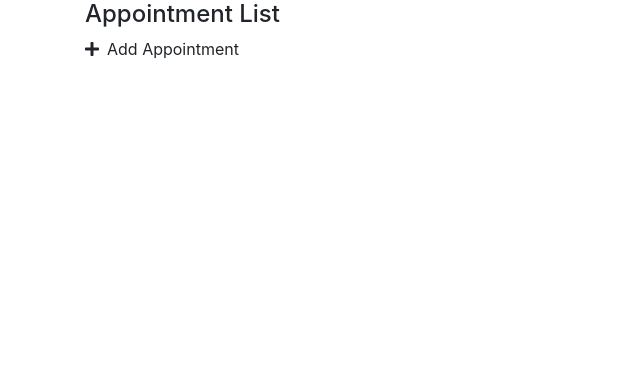
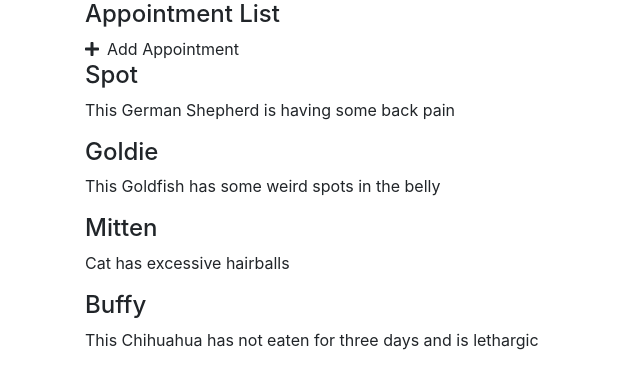
Before and after one commit to Lisigner/curricula, a Vue app: page / in a window 1280 px wide. Shown: the top 388 px of the page, without its empty margins (0-640 px from the left). Built offline with nearby package versions, Linux system fonts and the light colour scheme.

Commit message:
Update App.vue
Using v-for and v-bind to retrieve and show data

```diff
--- a/src/App.vue
+++ b/src/App.vue
@@ -2,6 +2,10 @@
   <div id="main-app" class="container">
     <h4>{{title}}</h4>
     <font-awesome-icon icon="plus" class="mr-2"/>Add Appointment
+    <div v-for="(item, i) in appointments" v-bind:key="i">
+      <h4>{{item.petName}}</h4>
+      <p>{{item.aptNotes}}</p>
+    </div>
   </div>
 </template>
 
@@ -12,7 +16,34 @@
   name: "MainApp",
   data: function() {
     return {
-      title: "Appointment List"
+     title: "Appointment List",
+      appointments: [
+        {
+          petName: "Spot",
+          petOwner: "Constance Smith",
+          aptDate: "2017-07-24 08:30",
+          aptNotes: "This German Shepherd is having some back pain"
+        },
+        {
+          petName: "Goldie",
+          petOwner: "Barot Bellingham",
+          aptDate: "2017-07-22 15:50",
+          aptNotes: "This Goldfish has some weird spots in the belly"
+        },
+        {
+          petName: "Mitten",
+          petOwner: "Hillary Goldwyn",
+          aptDate: "2017-07-21 9:15",
+          aptNotes: "Cat has excessive hairballs"
+        },
+        {
+          petName: "Buffy",
+          petOwner: "Hassum Harrod",
+          aptDate: "2017-07-20 15:30",
+          aptNotes:
+            "This Chihuahua has not eaten for three days and is lethargic"
+        }
+      ]
     };
      },
   components: {
```
